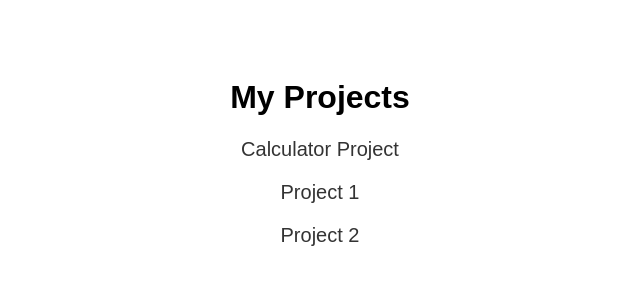
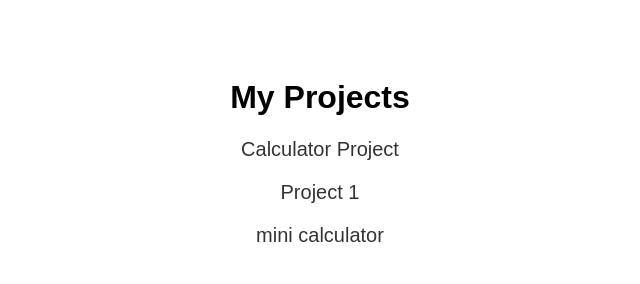
Before and after one commit to RdenX8/My-projects, a plain HTML site: page index.html in a window 1280 px wide. Shown: the full height of the page, 320-960 px from the left. Drawn offline with Linux system fonts and the light colour scheme.

Commit message:
Update index.html

```diff
--- a/index.html
+++ b/index.html
@@ -13,6 +13,6 @@
   <h1>My Projects</h1>
   <a href="calculator/index.html" target="_blank">Calculator Project</a>
   <a href="project1/index.html" target="_blank">Project 1</a>
-  <a href="project2/index.html" target="_blank">Project 2</a>
+  <a href="project2/index.html" target="_blank">mini calculator</a>
 </body>
 </html>
```
